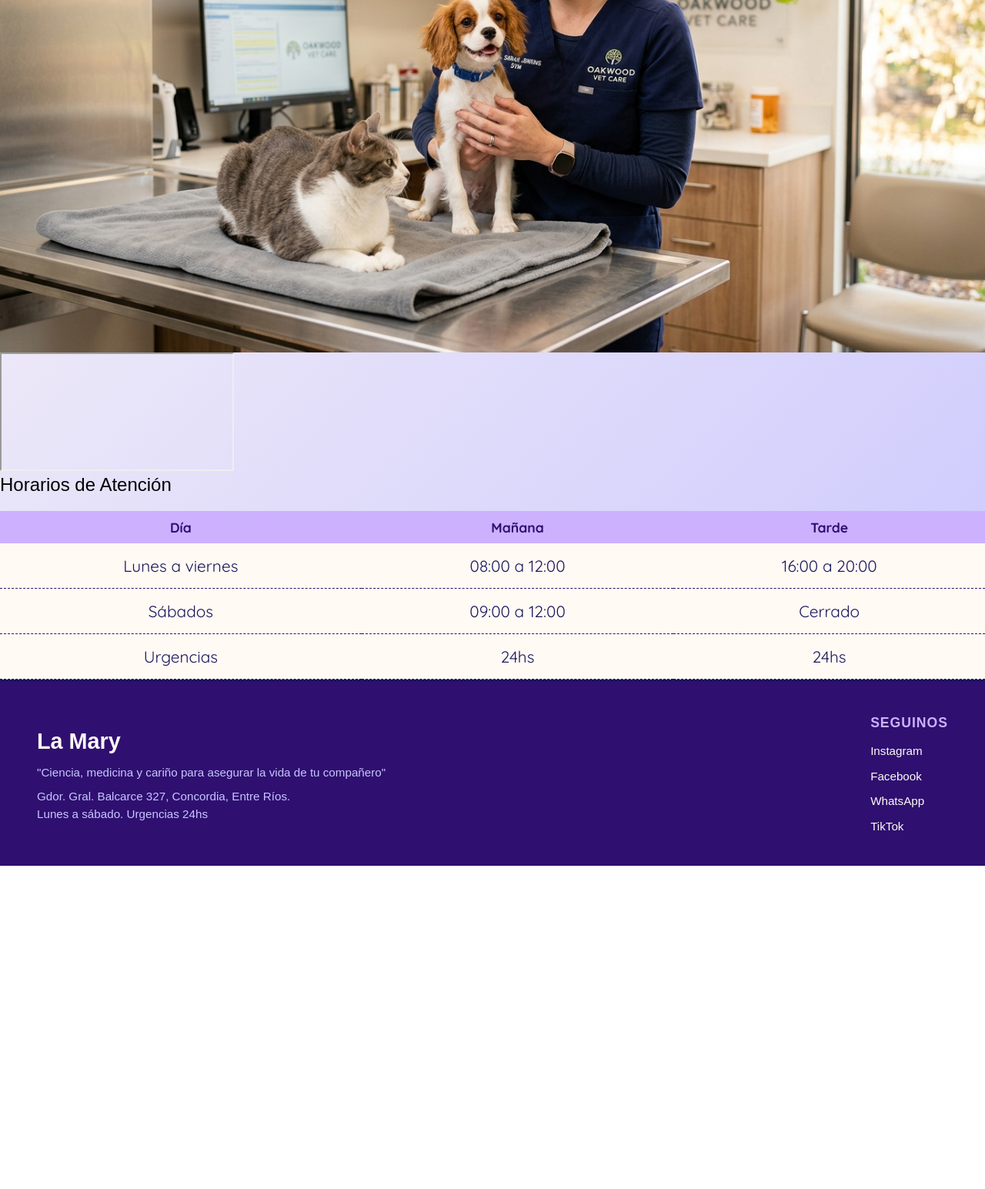
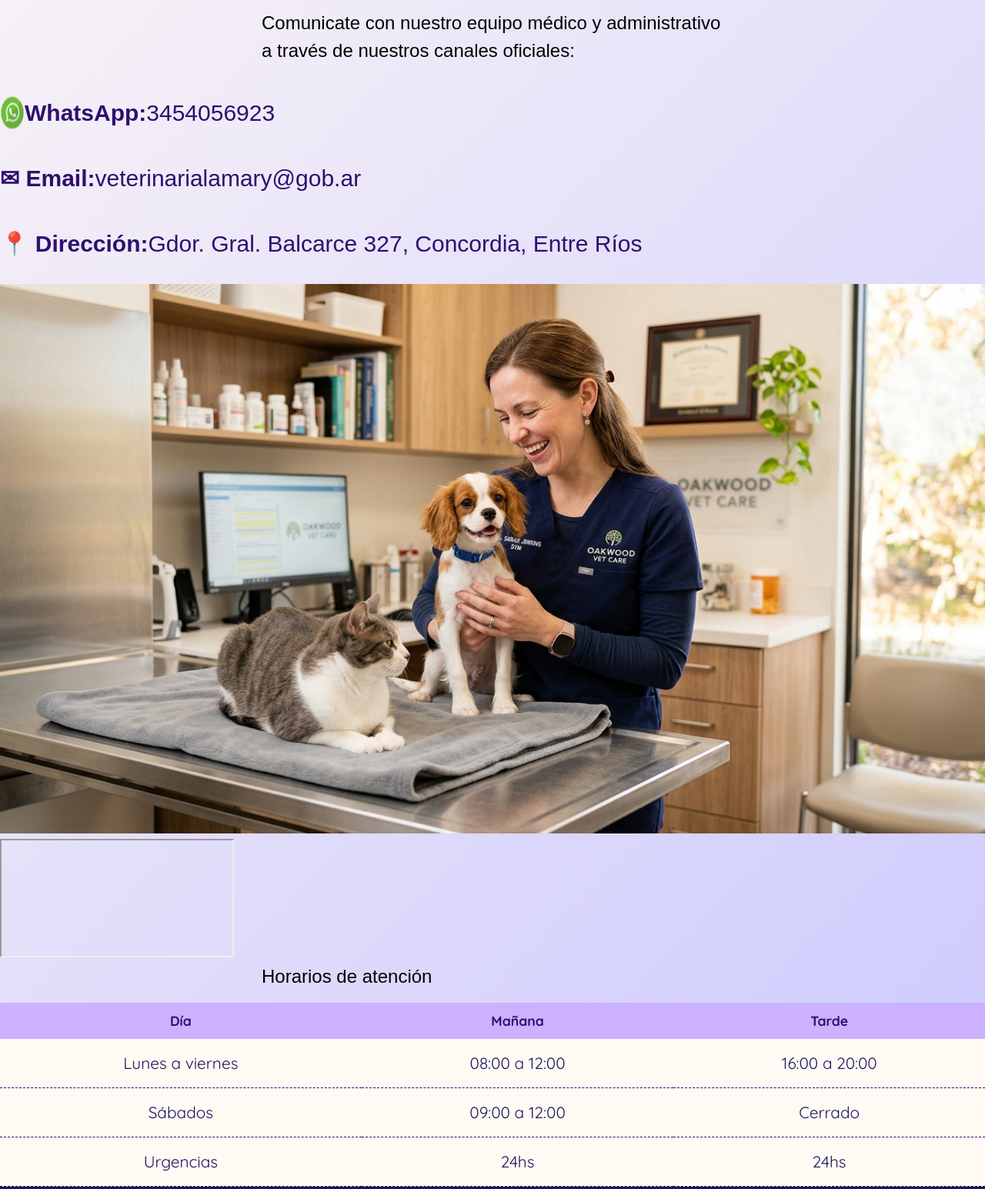
Before and after one commit to munozbrisa110-source/BORRADOR_IDW_VETE, a website built with Vite: page contactos.html in a window 1280 px wide. Shown: the part 572-2117 px from the top of the page at 77% size. Before the commit the page ends 1697 px from the top, so only its background shows below. Built offline with nearby package versions, Linux system fonts and the light colour scheme; grey boxes are pictures that could not be loaded; a web font is replaced by a local one.

Commit message:
16 sept 2026, 18:14

```diff
--- a/contactos.html
+++ b/contactos.html
@@ -1,21 +1,32 @@
+<!DOCTYPE html>
 <html lang="es">
 
 <head>
     <meta charset="UTF-8">
-    <title>La Mary - Contacto</title>
+    <meta name="viewport" content="width=device-width, initial-scale=1.0">
+
+    <title>Contacto | Veterinaria La Mary</title>
+
     <link rel="stylesheet" href="estilos/basico.css">
     <link rel="stylesheet" href="estilos/base.css">
-    <link rel="stylesheet" href="estilos/contacto.css">
+    <link rel="stylesheet" href="estilos/contactos.css">
 </head>
 
 <body>
+
     <header>
-        <div class="marca"> <img src="assets/imagen/logo1.png" alt="Logo La Mary" class="icono-logo" width="60">
+        <div class="marca">
+            <img src="assets/imagen/logo1.png"
+                 alt="Logo La Mary"
+                 class="icono-logo"
+                 width="60">
+
             <div class="texto-marca">
                 <h1>La Mary</h1>
                 <h2>Clínica Veterinaria</h2>
             </div>
         </div>
+
         <nav class="navegacion">
             <ul>
                 <li><a href="index.html">Inicio</a></li>
@@ -23,31 +34,72 @@
                 <li><a href="contactos.html" class="activo">Contacto</a></li>
             </ul>
         </nav>
-    </header> <!-- CONTENIDO PRINCIPAL -->
+    </header>
+
+
+    <!-- Principal -->
     <main class="pagina-contacto">
-        <p><a href="Pedir_Turnos.html" id="link-pedir-turnos"> 🐾 Pedir Turnos</a></p>
-        <section class="contacto-seccion-principal"> <!-- Columna Izquierda: Información -->
+
+        <!-- información de contacto -->
+        <section class="contacto-seccion-principal">
             <div class="contacto-info">
                 <h1>Contacto</h1>
-                <h2>Comunicate con nuestro equipo médico y administrativo a través de nuestros canales oficiales:</h2>
+
+                <h2 class="subtitulo-contacto">
+                    Comunicate con nuestro equipo médico y administrativo
+                    a través de nuestros canales oficiales:
+                </h2>
+
                 <div class="datos-contacto">
-                    <p><img src="assets/imagen/whatsapp_10.png" alt="WhatsApp" class="icono-contacto">
-                        <strong>WhatsApp:</strong> 3454056923</p>
-                    <p><strong> ✉ Email:</strong> <a href="mailto:veterinarialamary@gob.ar">veterinarialamary@gob.ar</a>
+                    <p>
+                        <img src="assets/imagen/whatsapp_10.png"
+                             alt="WhatsApp"
+                             class="icono-contacto">
+
+                        <strong>WhatsApp:</strong> 3454056923
                     </p>
-                    <p><strong> 📍 Dirección:</strong> Gdor. Gral. Balcarce 327, Concordia, Entre Ríos</p>
+                    <p>
+                        <strong>✉ Email:</strong>
+                        <a href="mailto:veterinarialamary@gob.ar">
+                            veterinarialamary@gob.ar
+                        </a>
+                    </p>
+                    <p>
+                        <strong>📍 Dirección:</strong>
+                        Gdor. Gral. Balcarce 327, Concordia, Entre Ríos
+                    </p>
                 </div>
-            </div> <!-- Columna Derecha: Imagen -->
-            <div class="contacto-imagen"> <img src="assets/imagen/imagen09.jfif" alt="imagen de contacto"> </div>
+            </div>
+
+
+            <!-- imagen -->
+            <div class="contacto-imagen">
+                <img src="assets/imagen/imagen09.jfif"
+                     alt="Imagen de contacto">
+            </div>
+
         </section>
-        <article class="mapa"> <iframe
-                src="https://www.google.com/maps/embed?pb=!1m18!1m12!1m3!1d851.22914108 87108!2d-58.0235525!3d-31.3859962!2m3!1f0!2f0!3f0!3m2!1i1024!2i768!4f13 .1!3m3!1m2!1s0x95ade816b7f57551%3A0x95270adb0f221cf8!2sGdor.%20Gral.%20 Balcarce%20327%2C%20E3202%20Concordia%2C%20Entre%20R%C3%ADos!5e0!3m2!1s es!2sar!4v1700000000000!5m2!1ses!2sar"
-                loading="lazy" referrerpolicy="no-referrer-when-downgrade"> </iframe> </article>
-        <!--TABLA DE HORARIOS DE ATENCIÓN-->
-        <section>
+
+
+        <!--ubicación-->
+        <section class="ubicacion">
+
+            <article class="mapa">
+                <iframe
+                    src="https://www.google.com/maps/embed?pb=!1m18!1m12!1m3!1d851.2291410887108!2d-58.0235525!3d-31.3859962!2m3!1f0!2f0!3f0!3m2!1i1024!2i768!4f13.1!3m3!1m2!1s0x95ade816b7f57551%3A0x95270adb0f221cf8!2sGdor.%20Gral.%20Balcarce%20327%2C%20E3202%20Concordia%2C%20Entre%20R%C3%ADos!5e0!3m2!1ses!2sar!4v1700000000000!5m2!1ses!2sar"
+                    loading="lazy"
+                    referrerpolicy="no-referrer-when-downgrade">
+                </iframe>
+            </article>
+
+
+            <!-- TABLA DE HORARIOS -->
             <article class="tabla">
-                <h2>Horarios de Atención</h2>
+
+                <h2>Horarios de atención</h2>
+
                 <table>
+
                     <thead>
                         <tr>
                             <th>Día</th>
@@ -55,36 +107,70 @@
                             <th>Tarde</th>
                         </tr>
                     </thead>
+
                     <tbody>
+
                         <tr>
                             <td>Lunes a viernes</td>
                             <td>08:00 a 12:00</td>
                             <td>16:00 a 20:00</td>
                         </tr>
+
                         <tr>
                             <td>Sábados</td>
                             <td>09:00 a 12:00</td>
                             <td>Cerrado</td>
                         </tr>
+
                         <tr>
                             <td>Urgencias</td>
                             <td>24hs</td>
                             <td>24hs</td>
                         </tr>
+
                     </tbody>
+
                 </table>
+
             </article>
+
         </section>
+
     </main>
+
+
+    <!-- FOOTER -->
     <footer>
-        <div class="footer-marca"> <span>La Mary</span>
-            <p class="lema">"Ciencia, medicina y cariño para asegurar la vida de tu compañero"</p>
-            <p> Gdor. Gral. Balcarce 327, Concordia, Entre Ríos.<br> Lunes a sábado. Urgencias 24hs </p>
+
+        <div class="footer-marca">
+
+            <span>La Mary</span>
+
+            <p class="lema">
+                "Ciencia, medicina y cariño para asegurar la vida de tu compañero"
+            </p>
+
+            <p>
+                Gdor. Gral. Balcarce 327, Concordia, Entre Ríos.<br>
+                Lunes a sábado. Urgencias 24hs
+            </p>
+
         </div>
-        <div class="footer-seccion"> <span>Seguinos</span> <a href="#" target="_blank">Instagram</a> <a href="#"
-                target="_blank">Facebook</a> <a href="#" target="_blank">WhatsApp</a> <a href="#"
-                target="_blank">TikTok</a> </div>
+
+
+        <div class="footer-seccion">
+
+            <span>Seguinos</span>
+
+            <a href="#" target="_blank">Instagram</a>
+            <a href="#" target="_blank">Facebook</a>
+            <a href="#" target="_blank">WhatsApp</a>
+            <a href="#" target="_blank">TikTok</a>
+
+        </div>
+
     </footer>
+
 </body>
 
 </html>
```
